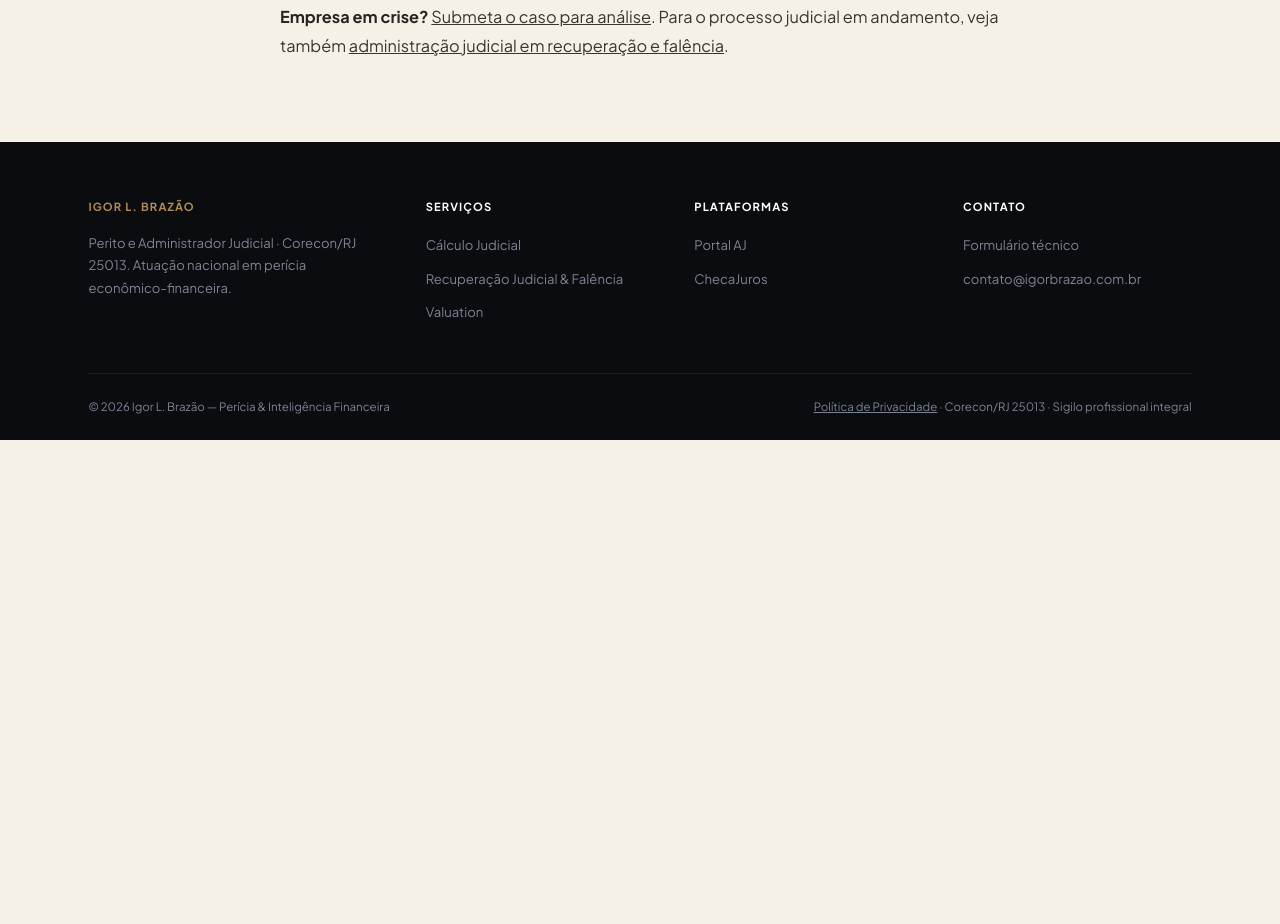
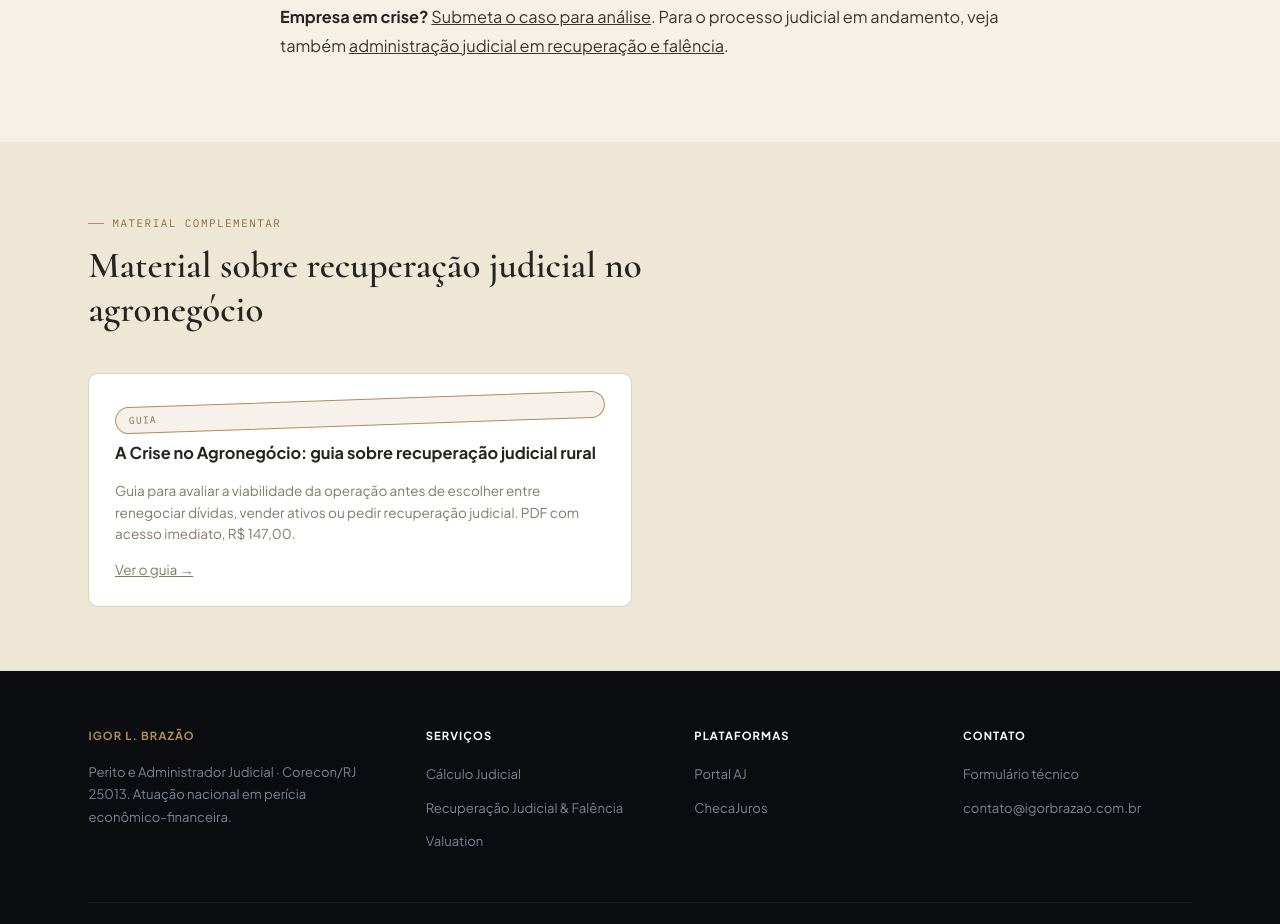
Before and after one commit to igorbrazao/igorbrazao-site, a plain HTML site: page reestruturacao-empresas.html in a window 1280 px wide. Shown: the part 1598-2522 px from the top of the page. Before the commit the page ends 2038 px from the top, so only its background shows below. Drawn offline with Linux system fonts and the light colour scheme.

Commit message:
Materiais complementares: manual de endividamento e guia de RJ rural
- ChecaJuros: bloco com o manual Dívida sem Replay (R$ 37,90).
- Revisão de crédito rural e Reestruturação: bloco com o guia A Crise no
  Agronegócio (R$ 147,00), com texto próprio e neutro, sem as promessas
  de resultado da página de venda.

Co-Authored-By: Claude Haiku 5.5 <noreply@anthropic.com>
Claude-Session: https://claude.ai/code/session_018H11fGni4WjPWuLsWHAeMY

```diff
--- a/reestruturacao-empresas.html
+++ b/reestruturacao-empresas.html
@@ -144,6 +144,18 @@
 
 </article>
 
+  <section class="dossie alt" aria-label="Material complementar">
+    <div class="container">
+      <div class="dossie-head">
+        <span class="eyebrow">Material complementar</span>
+        <h2>Material sobre recuperação judicial no agronegócio</h2>
+      </div>
+      <div class="grid-2">
+        <div class="doc-card"><span class="stamp">Guia</span><h3>A Crise no Agronegócio: guia sobre recuperação judicial rural</h3><p>Guia para avaliar a viabilidade da operação antes de escolher entre renegociar dívidas, vender ativos ou pedir recuperação judicial. PDF com acesso imediato, R$ 147,00.</p><p><a href="https://go.hotmart.com/R106899031O" target="_blank" rel="noopener">Ver o guia →</a></p></div>
+      </div>
+    </div>
+  </section>
+
 <footer class="site-footer">
   <div class="container">
     <div class="footer-grid">
```
Also changed, not shown: checajuros.html (+12 -0 lines), revisional-credito-rural.html (+12 -0 lines).
